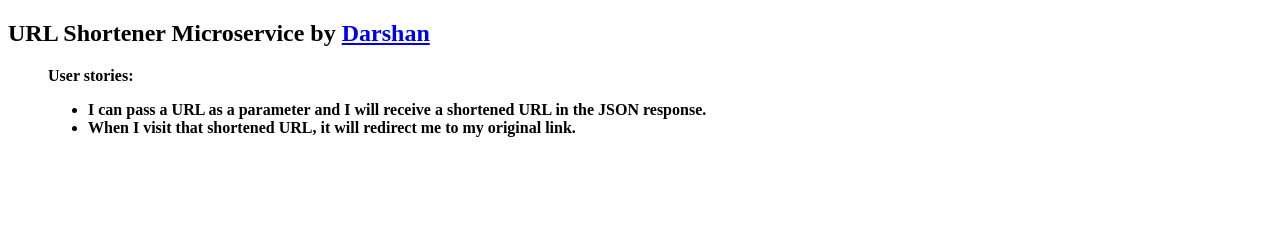
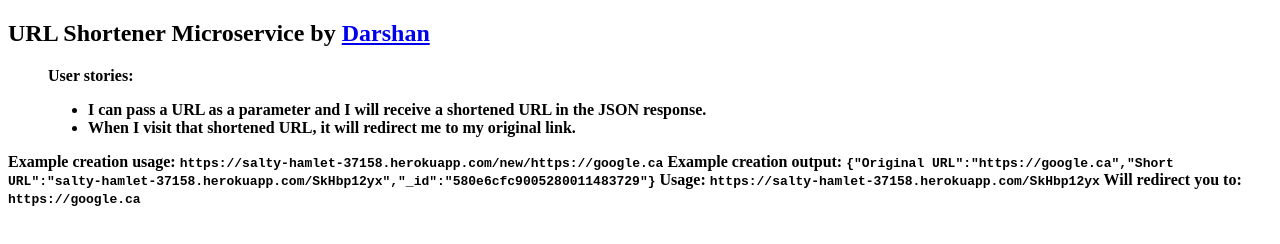
Before and after one commit to Dave1089/url-shortner, a website: page public/index.html in a window 1280 px wide. Drawn offline with Linux system fonts and the light colour scheme.

Commit message:
some more change

```diff
--- a/public/index.html
+++ b/public/index.html
@@ -11,7 +11,16 @@
             </ul>
             </strong>
         </blockquote>
+    <strong>Example creation usage:</storng>
+    <code>https://salty-hamlet-37158.herokuapp.com/new/https://google.ca</code>
 
+     <strong></strong>Example creation output:</storng>
+     <code>{"Original URL":"https://google.ca","Short URL":"salty-hamlet-37158.herokuapp.com/SkHbp12yx","_id":"580e6cfc9005280011483729"}</code>
 
+     <strong>Usage:</strong>
+     <code>https://salty-hamlet-37158.herokuapp.com/SkHbp12yx</code>
+
+     <strong>Will redirect you to:</strong>
+     <code>https://google.ca</code>
     </body>
 </html>
```
